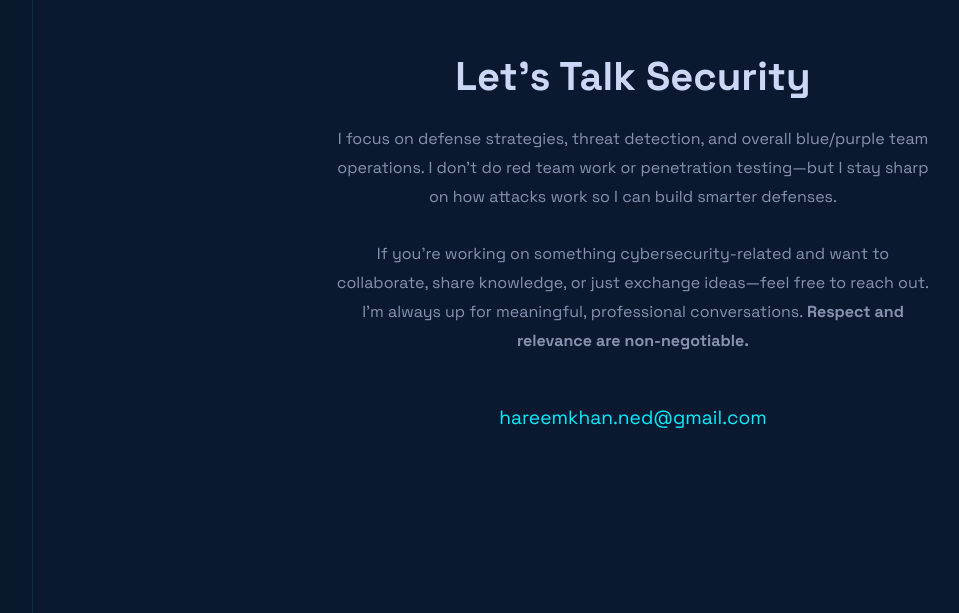
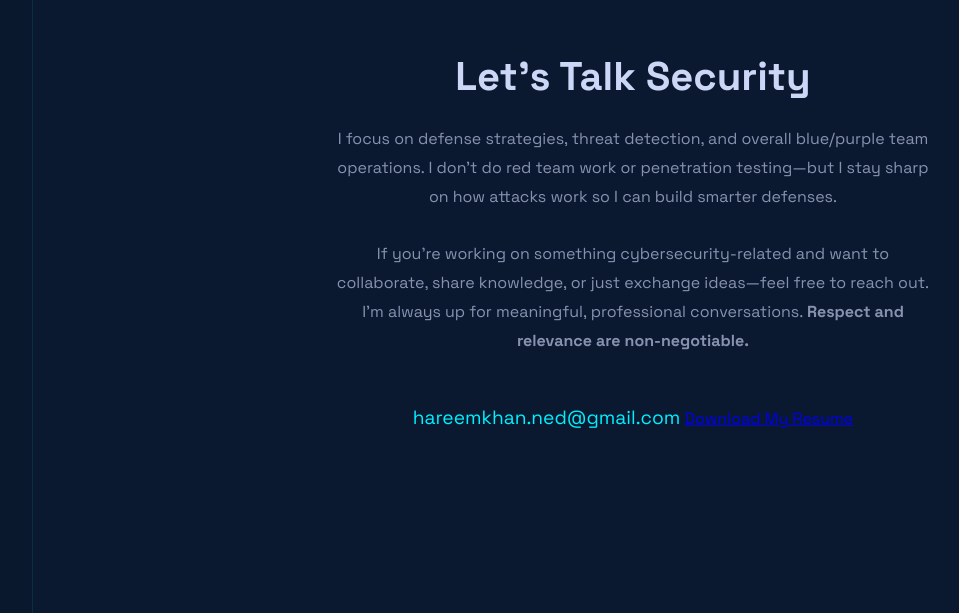
Before and after one commit to HareemKH/Portfolio, a plain HTML site: page index.html in a window 1280 px wide. Shown: the part 3461-4074 px from the top of the page, without its empty margins (47-1006 px from the left). Drawn offline with Linux system fonts and the light colour scheme.

Commit message:
Update index.html

```diff
--- a/index.html
+++ b/index.html
@@ -1058,6 +1058,8 @@
                     <a href="https://mail.google.com/mail/u/1/?view=cm&fs=1&to=hareemkhan.ned@gmail.com&tf=1
 " class="contact-email">hareemkhan.ned@gmail.com</a>
 
+                    <a href="Resume.pdf" download class="resume-btn">Download My Resume</a>
+
                 </div>
             </section>
 
```
